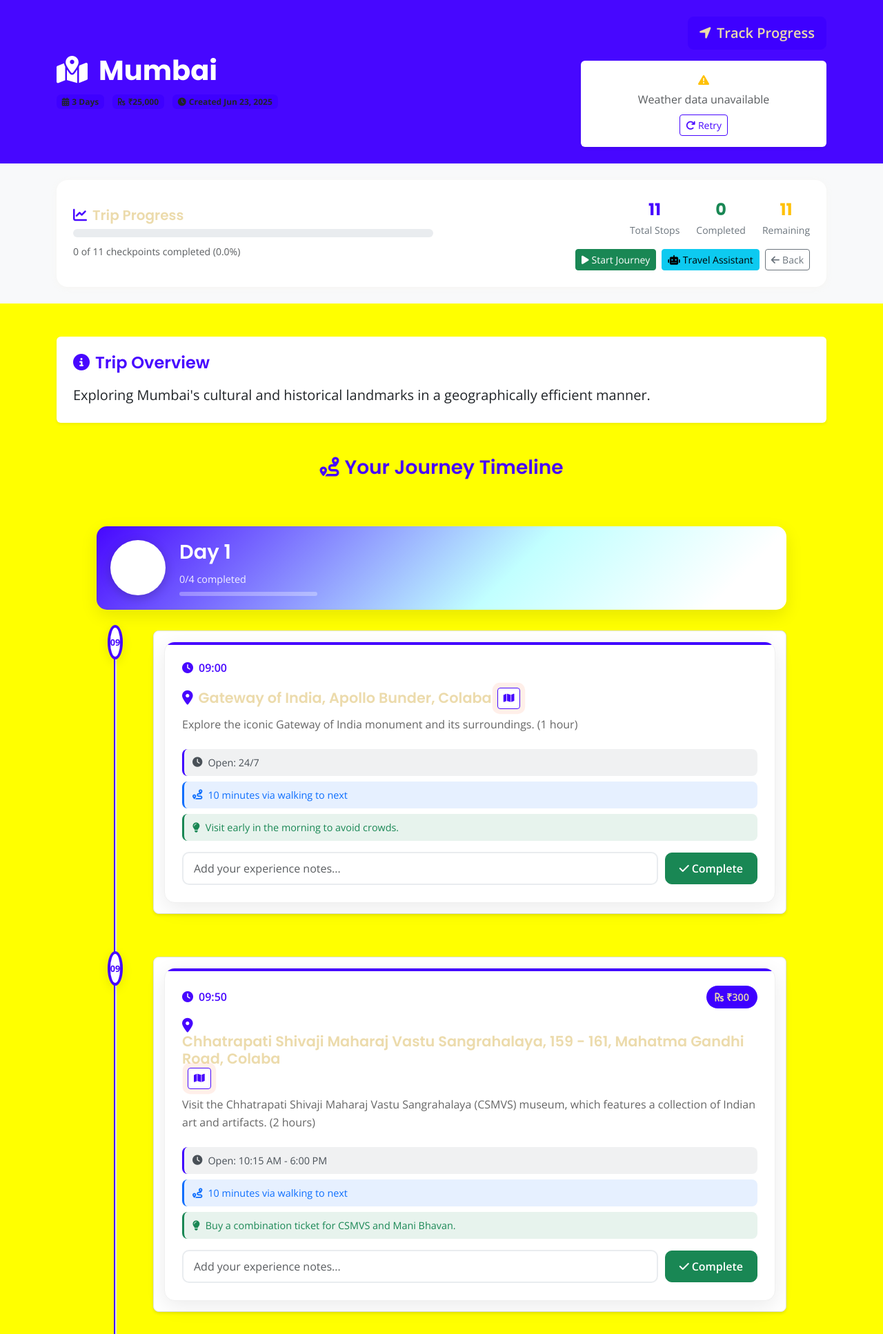
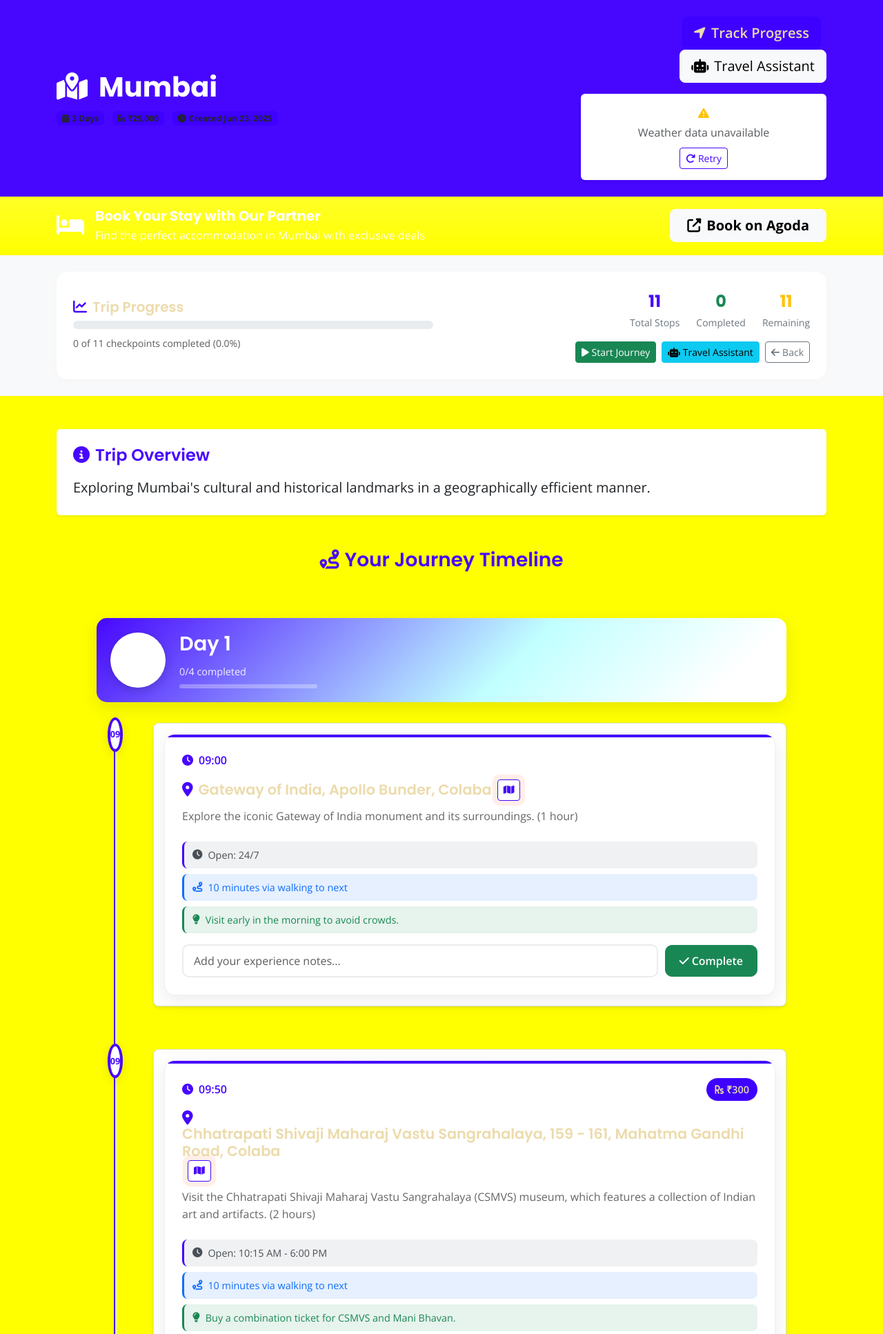
Before and after one commit to vaibhavanuragi2004/travel_itinerary_proj, a Flask app: page /itinerary/1 in a window 1280 px wide. Shown: the part 58-1992 px from the top of the page at 69% size. Run offline with Flask 3, Linux system fonts and the light colour scheme; style sheets or scripts are compiled from the project's sources.

Commit message:
Offer convenient access to accommodation booking via Agoda integration
Integrates Agoda booking options into itinerary views using HTML templates.

Replit-Commit-Author: Agent
Replit-Commit-Session-Id: bf3bba1f-da4c-4cae-80e8-2b3be934dd71
Replit-Commit-Screenshot-Url: https://storage.googleapis.com/screenshot-production-us-central1/1c6af091-5cf0-46fe-9b91-fd2a57d08cc8/28f5b551-904d-4264-9dd2-3a5c76c14129.jpg

```diff
--- a/templates/index.html
+++ b/templates/index.html
@@ -211,6 +211,12 @@
                                         Your data is secure and used only for generating your personalized itinerary
                                     </small>
                                 </div>
+                                <div class="mt-3 text-center">
+                                    <small class="text-muted">
+                                        <i class="fas fa-handshake me-1"></i>
+                                        Partnered with <strong>Agoda</strong> for exclusive accommodation deals
+                                    </small>
+                                </div>
                             </div>
                         </form>
                     </div>
--- a/templates/itinerary.html
+++ b/templates/itinerary.html
@@ -24,13 +24,42 @@
                 </div>
             </div>
             <div class="col-md-4 text-md-end">
-                <a href="{{ url_for('tracking', itinerary_id=itinerary.id) }}" class="btn btn-accent btn-lg">
+                <a href="{{ url_for('tracking', itinerary_id=itinerary.id) }}" class="btn btn-accent btn-lg me-2">
                     <i class="fas fa-location-arrow me-2"></i>Track Progress
+                </a>
+                <a href="/chatbot/{{ itinerary.id }}" class="btn btn-light btn-lg">
+                    <i class="fas fa-robot me-2"></i>Travel Assistant
                 </a>
                 <!-- Weather Widget -->
                 <div id="react-weather" data-destination="{{ itinerary.destination }}" class="mt-3">
                     <!-- React WeatherWidget component will be rendered here -->
                 </div>
+            </div>
+        </div>
+    </div>
+</section>
+
+<!-- Agoda Booking Banner -->
+<section class="py-3 bg-gradient" style="background: linear-gradient(135deg, #FF6B6B, #FF8E53);">
+    <div class="container">
+        <div class="row align-items-center">
+            <div class="col-md-8">
+                <div class="d-flex align-items-center">
+                    <div class="booking-icon me-3">
+                        <i class="fas fa-bed text-white" style="font-size: 2rem;"></i>
+                    </div>
+                    <div>
+                        <h5 class="text-white mb-1 fw-bold">Book Your Stay with Our Partner</h5>
+                        <p class="text-white mb-0 opacity-90">Find the perfect accommodation in {{ itinerary.destination }} with exclusive deals</p>
+                    </div>
+                </div>
+            </div>
+            <div class="col-md-4 text-md-end mt-3 mt-md-0">
+                <a href="#"
+                   onclick="bookWithAgoda('{{ itinerary.destination }}', '{{ itinerary.duration }}')"
+                   class="btn btn-light btn-lg fw-bold px-4">
+                    <i class="fas fa-external-link-alt me-2"></i>Book on Agoda
+                </a>
             </div>
         </div>
     </div>
--- a/templates/my_itineraries.html
+++ b/templates/my_itineraries.html
@@ -70,9 +70,13 @@
                                 <i class="fas fa-route me-1"></i>Track
                             </a>
                             <a href="{{ url_for('chatbot', itinerary_id=itinerary.id) }}"
-                               class="btn btn-info btn-sm">
+                               class="btn btn-info btn-sm me-2">
                                 <i class="fas fa-robot me-1"></i>Assistant
                             </a>
+                            <button onclick="bookWithAgoda('{{ itinerary.destination }}', '{{ itinerary.duration }}')"
+                                    class="btn btn-warning btn-sm">
+                                <i class="fas fa-bed me-1"></i>Book Stay
+                            </button>
                         </div>
                     </div>
                 </div>
```
Also changed, not shown: instance/travel_app.db.
